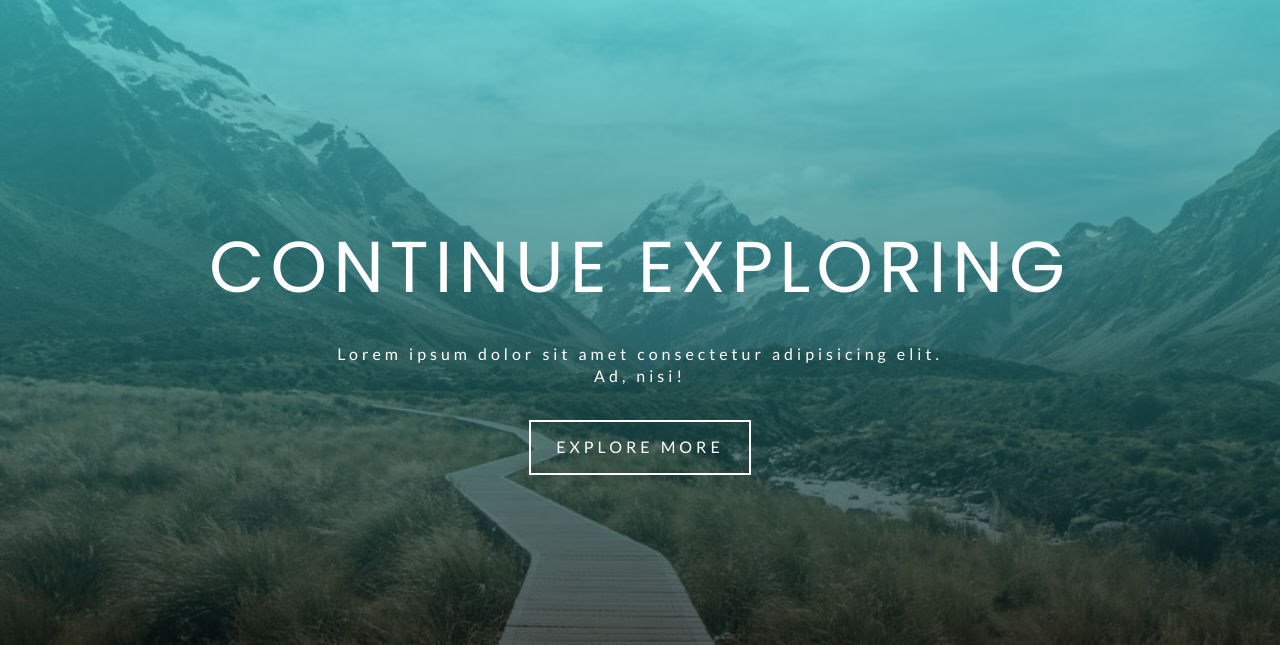
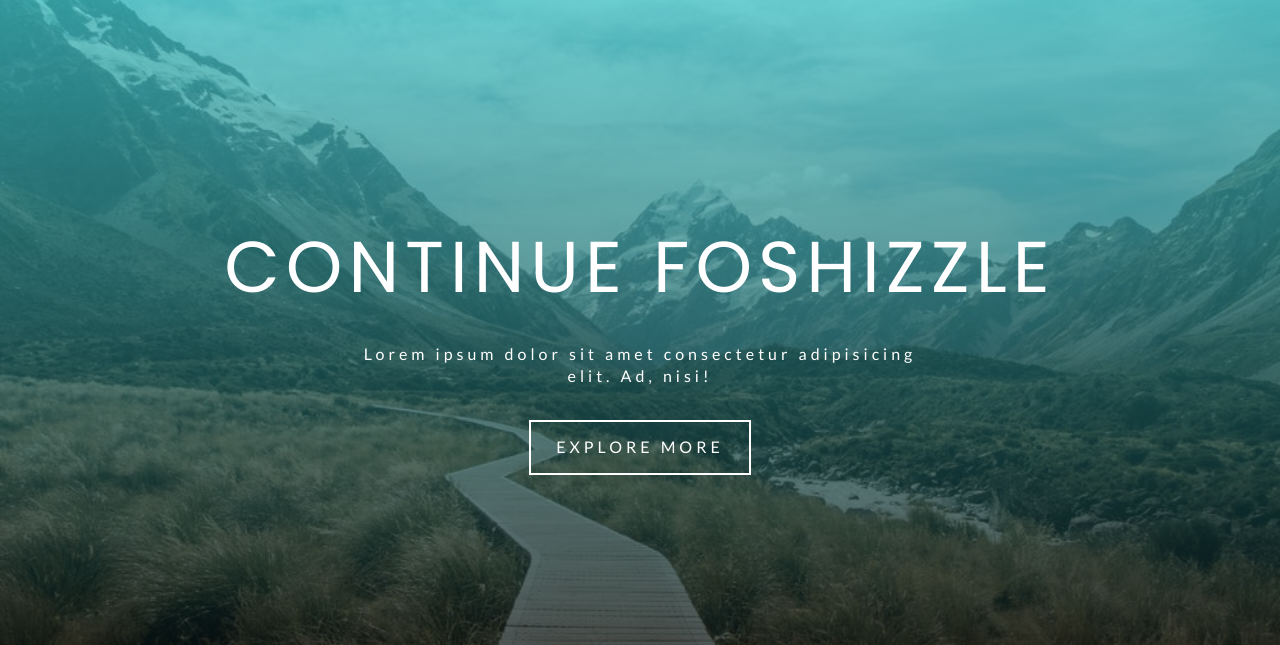
Before and after one commit to bdmllc/mw-oct-19-b, a Gatsby site: page / in a window 1280 px wide. Shown: the part 155-800 px from the top of the page. Built offline with nearby package versions, Linux system fonts and the light colour scheme; Gatsby itself is replaced by a stand-in of ours.

Commit message:
first commit on b
first commit on b

```diff
--- a/src/pages/index.js
+++ b/src/pages/index.js
@@ -8,7 +8,7 @@ export default () => (
   <Layout>
     <SimpleHero>
       <Banner
-        title="continue exploring"
+        title="continue foshizzle"
         info="Lorem ipsum dolor sit amet consectetur adipisicing elit. Ad, nisi!"
       >
         <Link to="/tours" className="btn-white">
```
